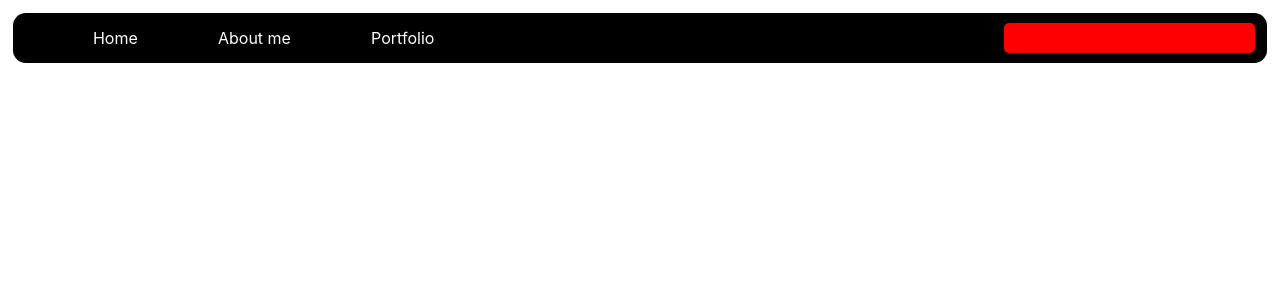
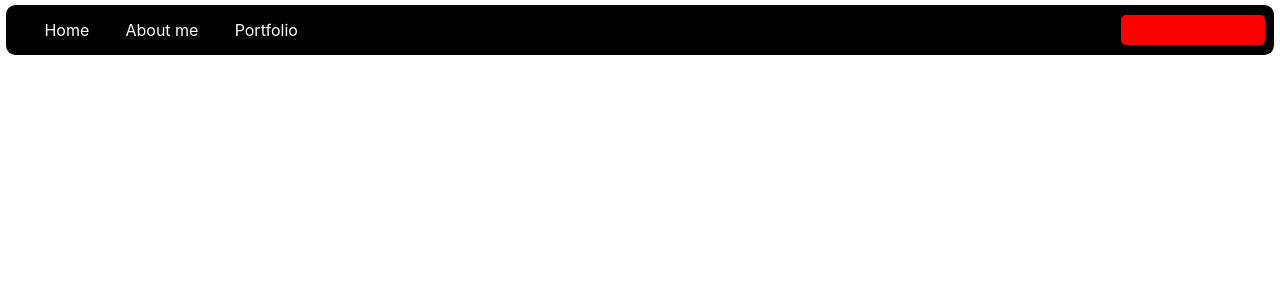
Before and after one commit to VojinPopovic/portfolio, a React (Create React App) app: page / in a window 1280 px wide. Shown: the top 300 px of the page. Built offline with nearby package versions, Linux system fonts and the light colour scheme.

Commit message:
nav update

```diff
--- a/src/App.js
+++ b/src/App.js
@@ -1,30 +1,13 @@
 import { MainDiv } from "./Global.style";
 import { GlobalStyles } from "./Global.style";
-import { NavStyle, HamburgerDiv, ContactDiv } from "./styles/Nav.style";
-import { UnorderedList } from "./styles/Nav.style";
+import Nav from "./components/sections/nav/Nav";
 
 function App() {
   return (
     <>
       <GlobalStyles />
       <MainDiv>
-        <NavStyle>
-          <HamburgerDiv>
-            <UnorderedList>
-              <li>
-                <a href="/">Home</a>
-              </li>
-              <li>
-                <a href="/">About me</a>
-              </li>
-              <li>
-                <a href="/">Portfolio</a>
-              </li>
-            </UnorderedList>
-          </HamburgerDiv>
-          <ContactDiv>
-          </ContactDiv>
-        </NavStyle>
+        <Nav></Nav>
       </MainDiv>
     </>
   );
--- a/src/Global.style.js
+++ b/src/Global.style.js
@@ -10,8 +10,8 @@ const GlobalStyles = createGlobalStyle`
   font-size: 100%;
   background: transparent;
   box-sizing: border-box;
-  overflow: hidden;
  }
+
  .active{
   outline: 1px white solid;
   outline-offset: -1px;
@@ -23,9 +23,8 @@ const GlobalStyles = createGlobalStyle`
 `;
 
 const MainDiv = styled.div`
-  width: 100vw;
+  width: 100%;
   height: 300vh;
-  overflow: hidden;
 `;
 
 export { GlobalStyles, MainDiv };
--- /dev/null
+++ b/src/components/sections/nav/Nav.js
@@ -0,0 +1,34 @@
+import { NavStyle, ContactDiv } from "../../../styles/Nav.style";
+import { useState, useEffect } from "react";
+import NavDesktop from "./NavDesktop";
+import NavMobile from "./NavMobile";
+
+function Nav() {
+  const [width, setWidth] = useState(window.innerWidth);
+  let breakpoint = 1000;
+
+  useEffect(() => {
+    const handleResizeWindow = () => setWidth(window.innerWidth);
+    window.removeEventListener("resize", handleResizeWindow);
+    window.addEventListener("resize", handleResizeWindow);
+  }, [width]);
+  function renderNav() {
+    if (width > breakpoint) {
+      return true;
+    } else {
+      return false;
+    }
+  }
+  return (
+    <NavStyle>
+      {renderNav() ? (
+        <NavDesktop breakpoint={renderNav()} />
+      ) : (
+        <NavMobile breakpoint={renderNav()} />
+      )}
+      <ContactDiv></ContactDiv>
+    </NavStyle>
+  );
+}
+
+export default Nav;
--- /dev/null
+++ b/src/components/sections/nav/NavDesktop.js
@@ -0,0 +1,22 @@
+import { HamburgerDiv } from "../../../styles/Nav.style";
+import { UnorderedList } from "../../../styles/Nav.style";
+
+function NavDesktop() {
+  return (
+    <HamburgerDiv>
+      <UnorderedList>
+        <li>
+          <a href="/">Home</a>
+        </li>
+        <li>
+          <a href="/">About me</a>
+        </li>
+        <li>
+          <a href="/">Portfolio</a>
+        </li>
+      </UnorderedList>
+    </HamburgerDiv>
+  );
+}
+
+export default NavDesktop;
--- /dev/null
+++ b/src/components/sections/nav/NavMobile.js
@@ -0,0 +1,27 @@
+import { UnorderedList } from "../../../styles/Nav.style";
+import { HamburgerDiv } from "../../../styles/Nav.style";
+
+function NavMobile(props) {
+  function displayHandler() {
+    if (!props.breakpoint) {
+        return "none"
+    }
+  }
+  return (
+    <HamburgerDiv>
+      <UnorderedList display={displayHandler()}>
+        <li>
+          <a href="/">Home</a>
+        </li>
+        <li>
+          <a href="/">About me</a>
+        </li>
+        <li>
+          <a href="/">Portfolio</a>
+        </li>
+      </UnorderedList>
+    </HamburgerDiv>
+  );
+}
+
+export default NavMobile;
--- a/src/styles/Nav.style.js
+++ b/src/styles/Nav.style.js
@@ -1,21 +1,21 @@
 import styled from "styled-components";
 
 const NavStyle = styled.div`
-  width: 98vw;
+  width: 99%;
   height: 50px;
   background-color: black;
-  margin-top: 1vw;
-  margin-left: 1vw;
-  margin-right: 1vw;
-  border-radius: clamp(0.5rem, 1vw, 2rem);
+  border-radius: clamp(0.4rem, 1vw, 0.6rem);
   display: flex;
   justify-content: space-between;
   align-items: center;
+  position: fixed;
+  right: 0;
+  left: 0;
+  margin: 0.4vw auto;
 `;
 
-
 const HamburgerDiv = styled.div`
-  width: 40%;
+  width: 20%;
   height: 100%;
 `;
 
@@ -23,21 +23,24 @@ const UnorderedList = styled.ul`
   width: 100%;
   height: 100%;
   display: flex;
-justify-content: space-evenly;
+  justify-content: space-between;
   align-items: center;
+  margin-left: 15%;
+  display: ${props => props.display};
   & li {
-  & a{
+    list-style: none;
+    & a {
       text-decoration: none;
       color: white;
     }
   }
-`
+`;
 
 const ContactDiv = styled.div`
-  width: 20%;
+  width: clamp(5rem, 15vw, 9rem);
   height: 60%;
   background-color: red;
   border-radius: 5px;
-  margin-right: 1%;
+  margin-right: 9px;
 `;
 export { NavStyle, HamburgerDiv, ContactDiv, UnorderedList };
```
Also changed, not shown: src/components/sections/Nav.js (deleted). Lines whose indentation alone changed are shown as unchanged.
